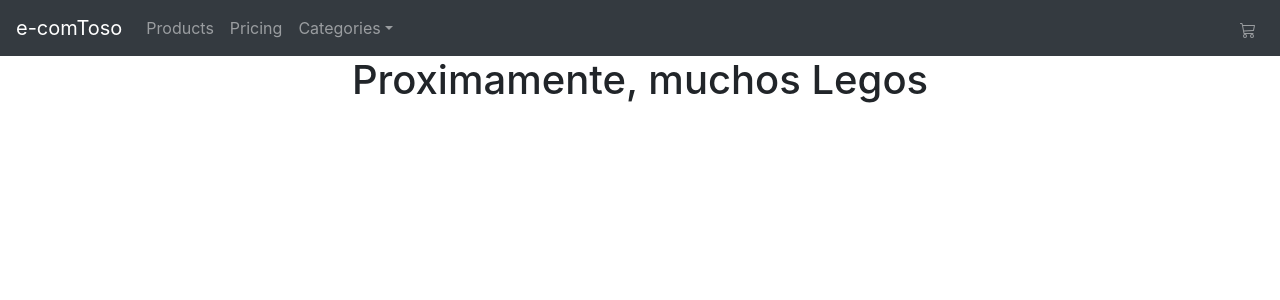
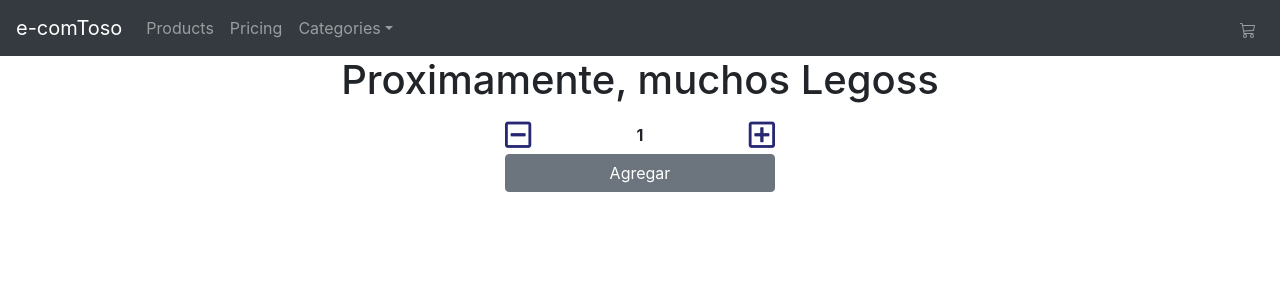
Before and after one commit to nicotosoroni/ecommerce-tosoroni, a React (Create React App) app: page / in a window 1280 px wide. Shown: the top 300 px of the page. Built offline with nearby package versions, Linux system fonts and the light colour scheme; the HTML template or start-up script is replaced by a standard one.

Commit message:
correcciones desafio 4 y agragado de 5

```diff
--- a/public/index.html
+++ b/public/index.html
@@ -24,6 +24,9 @@
       work correctly both with client-side routing and a non-root public URL.
       Learn how to configure a non-root public URL by running `npm run build`.
     -->
+
+    <link rel="stylesheet" href="https://cdnjs.cloudflare.com/ajax/libs/font-awesome/5.15.3/css/all.min.css" integrity="sha512-iBBXm8fW90+nuLcSKlbmrPcLa0OT92xO1BIsZ+ywDWZCvqsWgccV3gFoRBv0z+8dLJgyAHIhR35VZc2oM/gI1w==" crossorigin="anonymous" referrerpolicy="no-referrer" />
+
     <title>React App</title>
   </head>
   <body>
--- /dev/null
+++ b/src/components/Counter/ItemCount.css
@@ -0,0 +1,14 @@
+.counter {
+  width: 300px;
+}
+
+.counterButton {
+  font-size: 30px;
+  color: rgb(40, 40, 114);
+  cursor: pointer;
+}
+
+.counterAmount {
+  flex: 1;
+  font-weight: bold;
+}
--- /dev/null
+++ b/src/components/Counter/ItemCount.js
@@ -0,0 +1,37 @@
+import React, {useState} from 'react'
+import './ItemCount.css'
+
+const ItemCount = ({initial, stock, onAdd}) => {
+
+    const [items, setItems] = useState(initial)
+
+    const addItems = () => {
+        console.log(items)
+        items < stock ? setItems(items + 1) : alert("No hay mas stock")
+    }
+
+    const subtractItems = () => {
+        console.log(items)
+        // items < 0 ? setItems(items - 1) : alert("No puede ser menor a 0(cero)")
+        if (items !== 0) {
+        setItems(items - 1)
+        }else{
+            alert("No puede ser menor a 0(cero)")
+        }
+    }
+
+    return (
+        <div className='container counter mt-3'>
+            <div className='d-flex align-items-center justify-content-center mb-1'>
+                <i className="far fa-minus-square counterButton" onClick={subtractItems}></i>
+                <span className='counterAmount'>{items}</span>
+                <i className="far fa-plus-square counterButton" onClick={addItems}></i>
+            </div>
+            <button className='btn btn-secondary w-100' onClick={() => onAdd(items)}>
+                Agregar
+            </button>
+        </div>
+    )
+}
+
+export default ItemCount
--- a/src/components/ItemListContainer/ItemListContainer.js
+++ b/src/components/ItemListContainer/ItemListContainer.js
@@ -1,9 +1,16 @@
 import React from 'react'
+import ItemCount from '../Counter/ItemCount'
 
 const ItemListContainer = () => {
+
+    const onAdd = (amount) => {
+        alert(`Compraste ${amount} productos`)
+    }
+
     return (
         <div>
-            <h1>Proximamente, muchos Legos</h1>
+            <h1>Proximamente, muchos Legoss</h1>
+            <ItemCount initial={1} stock={10} onAdd={onAdd}/>
         </div>
     )
 }
--- a/src/components/NavBar/CardWidget.js
+++ b/src/components/NavBar/CardWidget.js
@@ -3,7 +3,7 @@
 const CardWidget = () => {
     return (
         <div>
-            <svg xmlns="http://www.w3.org/2000/svg" width="16" height="16" fill="currentColor" class="bi bi-cart3" viewBox="0 0 16 16">
+            <svg xmlns="http://www.w3.org/2000/svg" width="16" height="16" fill="currentColor" className="bi bi-cart3" viewBox="0 0 16 16">
                 <path d="M0 1.5A.5.5 0 0 1 .5 1H2a.5.5 0 0 1 .485.379L2.89 3H14.5a.5.5 0 0 1 .49.598l-1 5a.5.5 0 0 1-.465.401l-9.397.472L4.415 11H13a.5.5 0 0 1 0 1H4a.5.5 0 0 1-.491-.408L2.01 3.607 1.61 2H.5a.5.5 0 0 1-.5-.5zM3.102 4l.84 4.479 9.144-.459L13.89 4H3.102zM5 12a2 2 0 1 0 0 4 2 2 0 0 0 0-4zm7 0a2 2 0 1 0 0 4 2 2 0 0 0 0-4zm-7 1a1 1 0 1 1 0 2 1 1 0 0 1 0-2zm7 0a1 1 0 1 1 0 2 1 1 0 0 1 0-2z"/>
             </svg>
         </div>
```
